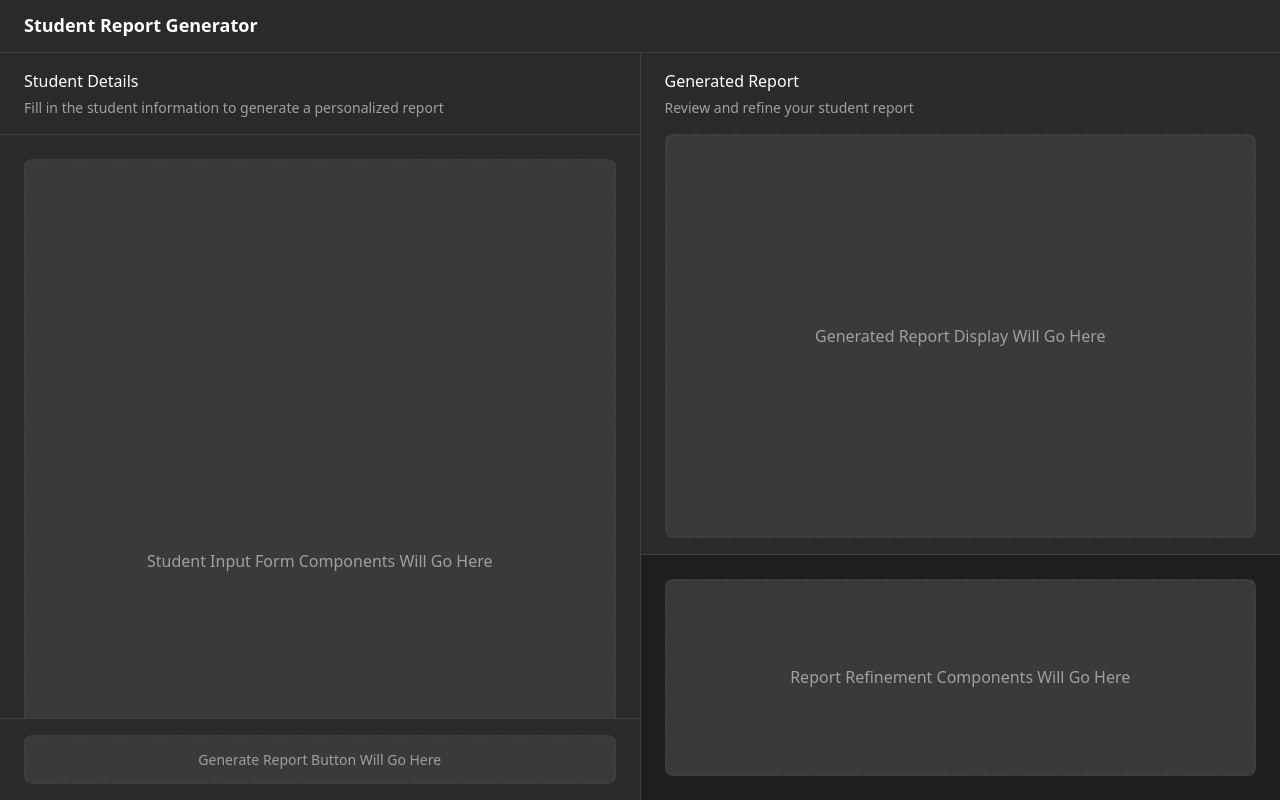
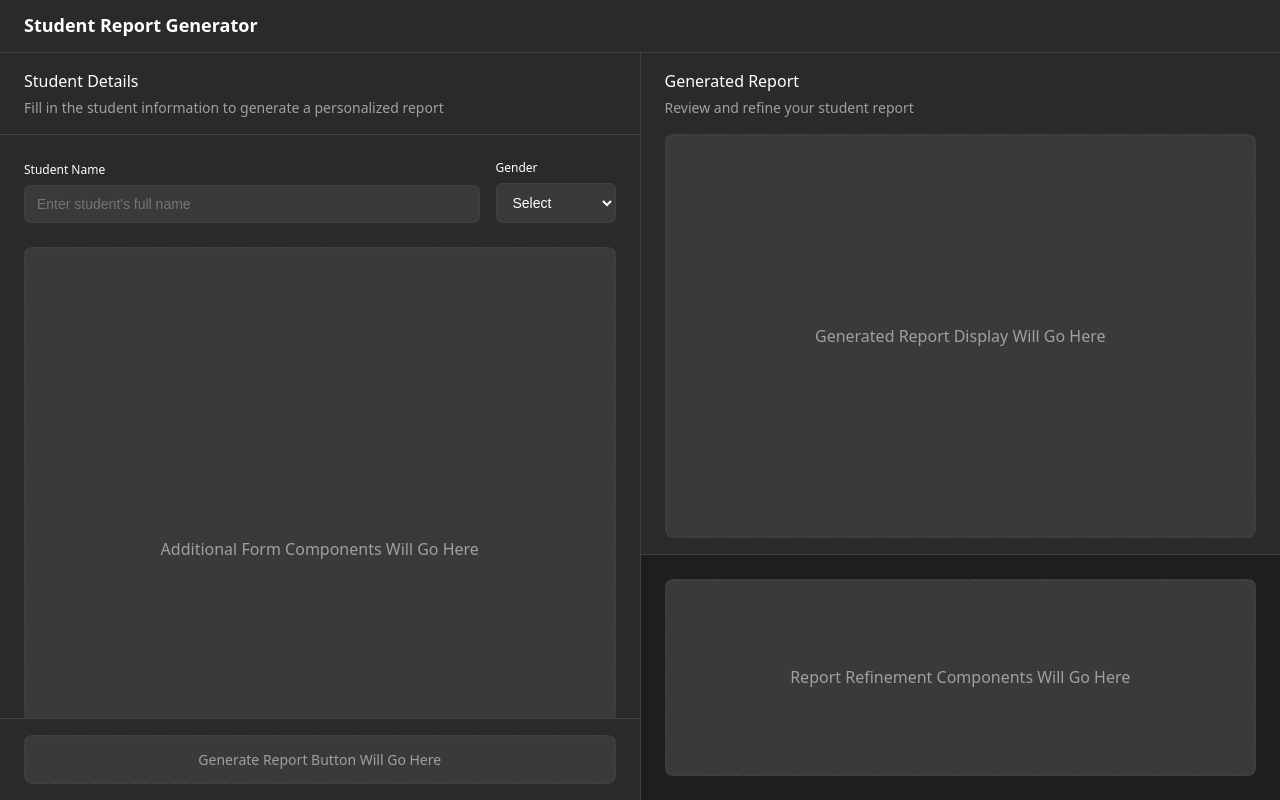
Before and after one commit to keithchewzk/report-scribe, a React (Vite) app in the folder frontend/: page / in a window 1280 px wide. Built offline with nearby package versions, Linux system fonts and the light colour scheme.

Commit message:
Make form into a component with subcomponents. starting with NameField and GenderField.

```diff
--- /dev/null
+++ b/frontend/src/components/StudentDetailsPanel/Form/GenderField.jsx
@@ -0,0 +1,52 @@
+function GenderField() {
+  return (
+    <div style={{ width: '120px', flexShrink: 0 }}>
+      <label
+        htmlFor="student-gender"
+        style={{
+          display: 'block',
+          fontSize: '12px',
+          fontWeight: '500',
+          color: '#ffffff',
+          marginBottom: '6px'
+        }}
+      >
+        Gender
+      </label>
+      <select
+        id="student-gender"
+        style={{
+          width: '100%',
+          padding: '10px 12px',
+          backgroundColor: '#3a3a3a',
+          border: '1px solid #404040',
+          borderRadius: '6px',
+          color: '#ffffff',
+          fontSize: '14px',
+          outline: 'none',
+          boxSizing: 'border-box',
+          cursor: 'pointer',
+          transition: 'border-color 0.2s ease'
+        }}
+        onFocus={(e) => {
+          e.target.style.borderColor = '#555555'
+        }}
+        onBlur={(e) => {
+          e.target.style.borderColor = '#404040'
+        }}
+      >
+        <option value="" style={{ backgroundColor: '#3a3a3a', color: '#a0a0a0' }}>
+          Select
+        </option>
+        <option value="Male" style={{ backgroundColor: '#3a3a3a', color: '#ffffff' }}>
+          Male
+        </option>
+        <option value="Female" style={{ backgroundColor: '#3a3a3a', color: '#ffffff' }}>
+          Female
+        </option>
+      </select>
+    </div>
+  )
+}
+
+export default GenderField
--- /dev/null
+++ b/frontend/src/components/StudentDetailsPanel/Form/NameField.jsx
@@ -0,0 +1,43 @@
+function NameField() {
+  return (
+    <div style={{ flex: 1, minWidth: '200px' }}>
+      <label
+        htmlFor="student-name"
+        style={{
+          display: 'block',
+          fontSize: '12px',
+          fontWeight: '500',
+          color: '#ffffff',
+          marginBottom: '6px'
+        }}
+      >
+        Student Name
+      </label>
+      <input
+        id="student-name"
+        type="text"
+        placeholder="Enter student's full name"
+        style={{
+          width: '100%',
+          padding: '10px 12px',
+          backgroundColor: '#3a3a3a',
+          border: '1px solid #404040',
+          borderRadius: '6px',
+          color: '#ffffff',
+          fontSize: '14px',
+          outline: 'none',
+          boxSizing: 'border-box',
+          transition: 'border-color 0.2s ease'
+        }}
+        onFocus={(e) => {
+          e.target.style.borderColor = '#555555'
+        }}
+        onBlur={(e) => {
+          e.target.style.borderColor = '#404040'
+        }}
+      />
+    </div>
+  )
+}
+
+export default NameField
--- a/frontend/src/components/StudentDetailsPanel/Form.jsx
+++ b/frontend/src/components/StudentDetailsPanel/Form/index.jsx
@@ -1,3 +1,6 @@
+import NameField from './NameField'
+import GenderField from './GenderField'
+
 function StudentForm() {
   return (
     <div style={{
@@ -7,7 +10,18 @@ function StudentForm() {
       backgroundColor: '#2a2a2a'
     }}>
       <div style={{
-        height: '800px',
+        display: 'flex',
+        gap: '16px',
+        alignItems: 'flex-end',
+        marginBottom: '24px'
+      }}>
+        <NameField />
+        <GenderField />
+      </div>
+
+      {/* Placeholder for additional form fields */}
+      <div style={{
+        height: '600px',
         backgroundColor: '#3a3a3a',
         border: '2px dashed #404040',
         borderRadius: '8px',
@@ -17,7 +31,7 @@ function StudentForm() {
         fontSize: '16px',
         color: '#a0a0a0'
       }}>
-        Student Input Form Components Will Go Here
+        Additional Form Components Will Go Here
       </div>
     </div>
   )
```
